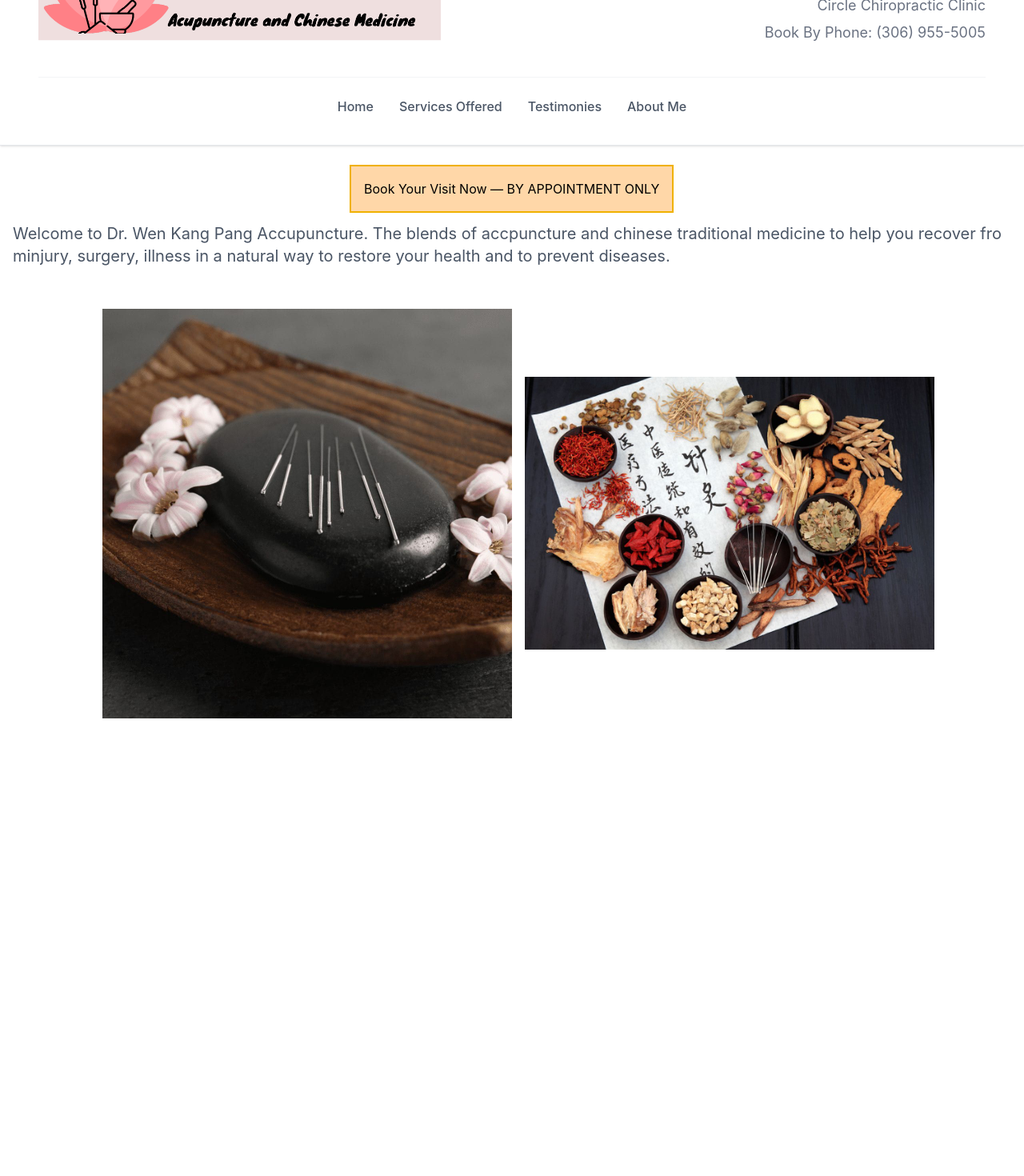
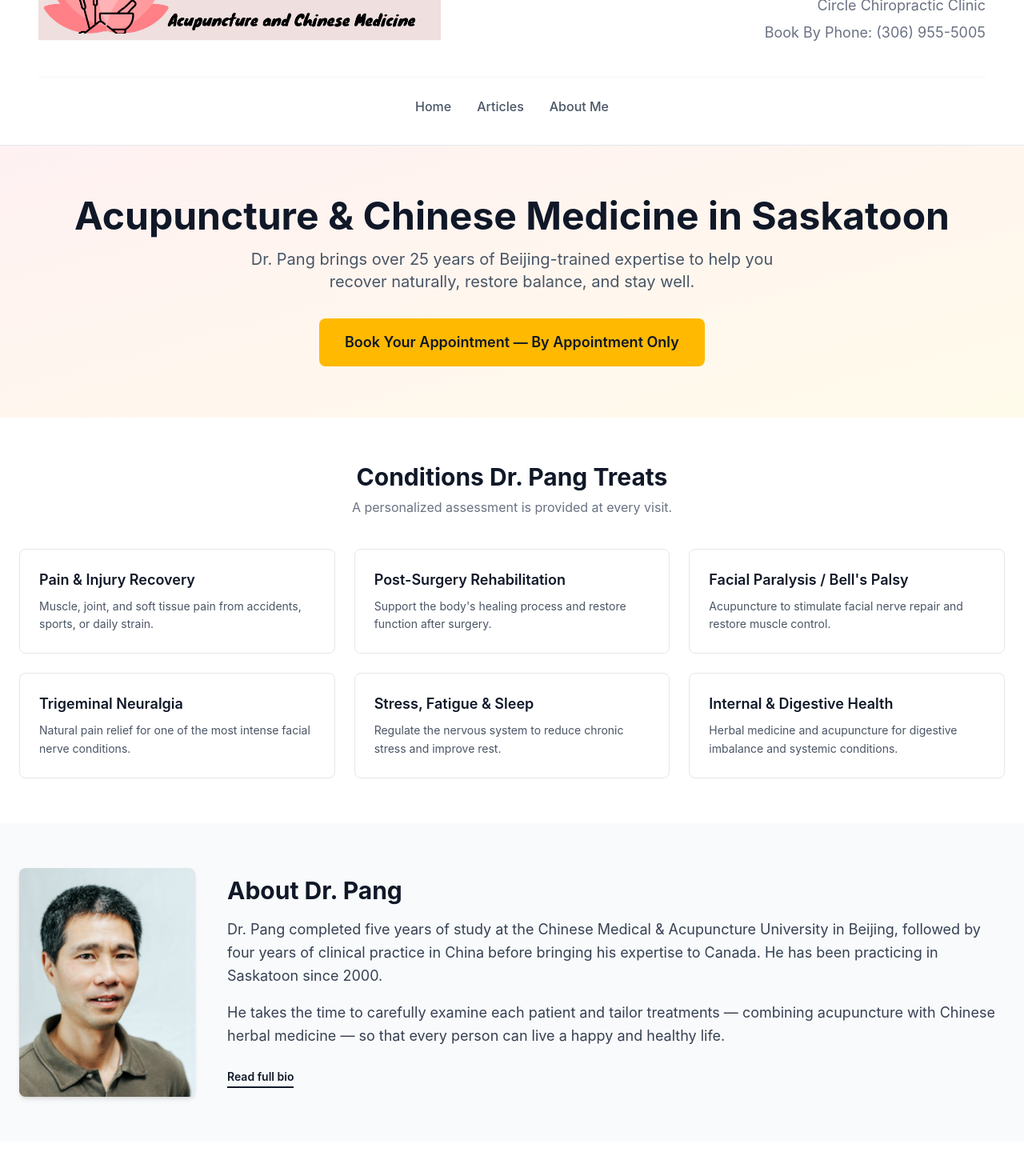
Before and after one commit to 4us9/drpang-website, a Next.js app: page / in a window 1280 px wide. Shown: the part 120-1590 px from the top of the page at 80% size. Before the commit the page ends 1034 px from the top, so only its background shows below. Built offline with nearby package versions, Linux system fonts and the light colour scheme.

Commit message:
revamped landing page.

```diff
--- a/app/testimonies/page.tsx
+++ b/app/articles/page.tsx
@@ -1,9 +1,9 @@
 import Link from 'next/link'
 
-export default function Testimonies() {
+export default function Articles() {
   return (
     <div>
-      <h1>Testimonies</h1>
+      <h1>Articles</h1>
       <p>Add your testimonies content here.</p>
       <Link href="https://www.facebook.com/circlechiropracticsask/photos/a.554383434621035/2355838194475541/"> Up </Link>
     </div>
--- a/app/layout.tsx
+++ b/app/layout.tsx
@@ -55,14 +55,21 @@ export default function RootLayout({
 
             <nav className="flex gap-8 items-center justify-center mt-7 border-t border-gray-100 pt-6">
               <Link href="/" className="text-sm lg:text-base font-medium text-gray-600 hover:text-gray-900 border-b-2 border-transparent hover:border-gray-900 pb-0.5 transition-colors duration-150">Home</Link>
-              <Link href="/services" className="text-sm lg:text-base font-medium text-gray-600 hover:text-gray-900 border-b-2 border-transparent hover:border-gray-900 pb-0.5 transition-colors duration-150">Services Offered</Link>
-              <Link href="/testimonies" className="text-sm lg:text-base font-medium text-gray-600 hover:text-gray-900 border-b-2 border-transparent hover:border-gray-900 pb-0.5 transition-colors duration-150">Testimonies</Link>
+              <Link href="/articles" className="text-sm lg:text-base font-medium text-gray-600 hover:text-gray-900 border-b-2 border-transparent hover:border-gray-900 pb-0.5 transition-colors duration-150">Articles</Link>
               <Link href="/about" className="text-sm lg:text-base font-medium text-gray-600 hover:text-gray-900 border-b-2 border-transparent hover:border-gray-900 pb-0.5 transition-colors duration-150">About Me</Link>
             </nav>
           </div>
         </header>
 
-        {children}
+        <main className="flex-1">
+          {children}
+        </main>
+
+        <footer className="mt-auto border-t border-gray-200 bg-white">
+          <div className="max-w-screen-xl mx-auto px-6 lg:px-12 py-6 text-center text-sm text-gray-400">
+            &copy; {new Date().getFullYear()} Wen Kang Pang. All rights reserved.
+          </div>
+        </footer>
       </body>
     </html>
   );
--- a/app/page.tsx
+++ b/app/page.tsx
@@ -1,40 +1,111 @@
 import Link from "next/link";
-import Image from "next/image"
+import Image from "next/image";
+import styles from './moving-container.module.css';
 
-import styles from './moving-container.module.css'
+const conditions = [
+  { title: "Pain & Injury Recovery", desc: "Muscle, joint, and soft tissue pain from accidents, sports, or daily strain." },
+  { title: "Post-Surgery Rehabilitation", desc: "Support the body's healing process and restore function after surgery." },
+  { title: "Facial Paralysis / Bell's Palsy", desc: "Acupuncture to stimulate facial nerve repair and restore muscle control." },
+  { title: "Trigeminal Neuralgia", desc: "Natural pain relief for one of the most intense facial nerve conditions." },
+  { title: "Stress, Fatigue & Sleep", desc: "Regulate the nervous system to reduce chronic stress and improve rest." },
+  { title: "Internal & Digestive Health", desc: "Herbal medicine and acupuncture for digestive imbalance and systemic conditions." },
+];
 
 export default function Home() {
   return (
     <div>
 
-
-      <div className="flex justify-center mt-6">
-        <Link href="https://circlechiropractic.janeapp.com/locations/circle-chiropractic-7th/book#/staff_member/15" className={`border-2 border-yellow-500 bg-orange-200 p-4 ${styles.movingContainer}`}>
-          Book Your Visit Now — BY APPOINTMENT ONLY
+      {/* Hero */}
+      <section className="bg-gradient-to-br from-rose-50 to-amber-50 py-16 px-6">
+        <div className="max-w-screen-xl mx-auto text-center">
+          <h1 className="text-4xl lg:text-5xl font-bold text-gray-900 mb-4">
+            Acupuncture &amp; Chinese Medicine in Saskatoon
+          </h1>
+          <p className="text-lg lg:text-xl text-gray-600 max-w-2xl mx-auto mb-8">
+            Dr. Pang brings over 25 years of Beijing-trained expertise to help you
+            recover naturally, restore balance, and stay well.
+          </p>
+          <div className="flex justify-center">
+            <Link
+              href="https://circlechiropractic.janeapp.com/locations/circle-chiropractic-7th/book#/staff_member/15"
+              className={`inline-block bg-amber-400 hover:bg-amber-500 text-gray-900 font-semibold px-8 py-4 rounded-lg text-lg transition-colors duration-150 ${styles.movingContainer}`}
+            >
+              Book Your Appointment — By Appointment Only
             </Link>
           </div>
+        </div>
+      </section>
 
-      <p className="ml-4 mr-4 mt-3 text-xl text-gray-600">
-        Welcome to Dr. Wen Kang Pang Accupuncture. The blends of accpuncture and chinese traditional medicine to help you recover fro minjury, surgery, illness in a natural way to restore your health and to prevent diseases.
+      {/* Conditions */}
+      <section className="py-14 px-6 bg-white">
+        <div className="max-w-screen-xl mx-auto">
+          <h2 className="text-2xl lg:text-3xl font-bold text-gray-900 text-center mb-2">
+            Conditions Dr. Pang Treats
+          </h2>
+          <p className="text-center text-gray-500 mb-10">
+            A personalized assessment is provided at every visit.
           </p>
+          <div className="grid grid-cols-1 sm:grid-cols-2 lg:grid-cols-3 gap-6">
+            {conditions.map((c) => (
+              <div key={c.title} className="border border-gray-200 rounded-lg p-6 hover:shadow-md transition-shadow duration-150">
+                <h3 className="text-lg font-semibold text-gray-900 mb-2">{c.title}</h3>
+                <p className="text-gray-600 text-sm leading-relaxed">{c.desc}</p>
+              </div>
+            ))}
+          </div>
+        </div>
+      </section>
 
-      <div className="flex mt-9 justify-center">
+      {/* About blurb */}
+      <section className="py-14 px-6 bg-gray-50">
+        <div className="max-w-screen-xl mx-auto flex flex-col lg:flex-row items-center gap-10">
+          <div className="flex-shrink-0">
+            <Image
+              src="/drpang-pfp.jpeg"
+              alt="Dr. Kang Pang"
+              width={220}
+              height={220}
+              className="rounded-lg object-cover shadow-md"
+            />
+          </div>
+          <div>
+            <h2 className="text-2xl lg:text-3xl font-bold text-gray-900 mb-4">About Dr. Pang</h2>
+            <p className="text-gray-700 text-lg leading-relaxed mb-4">
+              Dr. Pang completed five years of study at the Chinese Medical &amp; Acupuncture
+              University in Beijing, followed by four years of clinical practice in China before
+              bringing his expertise to Canada. He has been practicing in Saskatoon since 2000.
+            </p>
+            <p className="text-gray-700 text-lg leading-relaxed mb-6">
+              He takes the time to carefully examine each patient and tailor treatments —
+              combining acupuncture with Chinese herbal medicine — so that every person can
+              live a happy and healthy life.
+            </p>
+            <Link href="/about" className="inline-block text-sm font-semibold text-gray-900 border-b-2 border-gray-900 pb-0.5 hover:text-gray-600 hover:border-gray-600 transition-colors duration-150">
+              Read full bio
+            </Link>
+          </div>
+        </div>
+      </section>
+
+      {/* Images */}
+      <section className="py-14 px-6 bg-white">
+        <div className="max-w-screen-xl mx-auto flex flex-wrap justify-center gap-6">
           <Image
             src="/accupuncture.png"
-          alt="Accupuncture image"
+            alt="Acupuncture treatment"
             width={600}
-          height={200}
-          className="w-72 h-auto md:w-96 lg:w-[28rem] xl:w-[32rem] object-contain m-4"
+            height={400}
+            className="w-72 h-auto md:w-96 lg:w-[28rem] rounded-lg object-cover shadow-sm"
           />
-
           <Image
             src="/chinese-medicine.jpg"
-          alt="Accupuncture image"
-          width={700}
+            alt="Chinese herbal medicine"
+            width={600}
             height={400}
-          className="w-72 h-auto md:w-96 lg:w-[28rem] xl:w-[32rem] object-contain"
+            className="w-72 h-auto md:w-96 lg:w-[28rem] rounded-lg object-cover shadow-sm"
           />
         </div>
+      </section>
 
     </div>
   );
--- a/app/services/page.tsx
+++ /dev/null
@@ -1,8 +0,0 @@
-export default function Services() {
-  return (
-    <div>
-      <h1>Services Offered</h1>
-      <p>Add your services content here.</p>
-    </div>
-  );
-}
```
Lines whose indentation alone changed are shown as unchanged.
